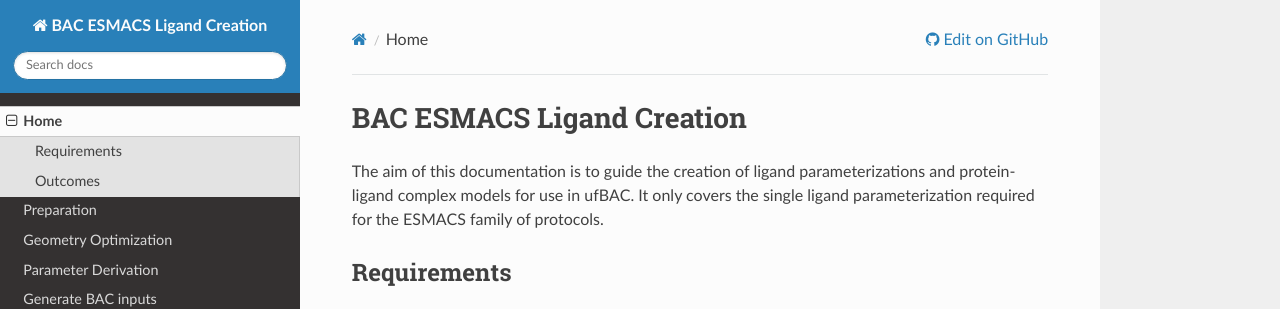
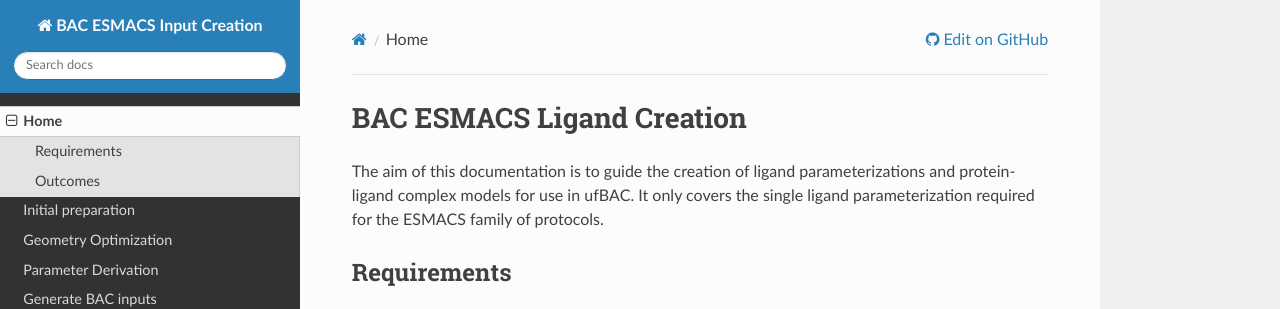
Before and after one commit to UCL-CCS/esmacs-input-creation-docs, an MkDocs documentation site: the page built from docs/index.md, in a window 1280 px wide. Shown: the top 309 px of the page. Built offline with MkDocs 1.6.1, drawn with Linux system fonts in a browser that asks for light colours; nearby versions of some CDN libraries; old or Windows-style settings are respelled for this version of MkDocs.

Commit message:
Change titles - from ligand to input creation

```diff
--- a/mkdocs.yml
+++ b/mkdocs.yml
@@ -1,4 +1,4 @@
-site_name: BAC ESMACS Ligand Creation
+site_name: BAC ESMACS Input Creation
 site_description: Description of methods to create BAC compatible protein-ligand system descriptions for ESMACS simulations
 repo_url: https://github.com/UCL-CCS/esmacs-input-creation-docs
 edit_uri: blob/master/docs/
@@ -6,7 +6,7 @@ site_author: David W. Wright
 
 pages:
     - Home: index.md
-    - Preparation: preparation.md
+    - Initial preparation: preparation.md
     - Geometry Optimization: geometry_optimization.md
     - Parameter Derivation: parameter_derivation.md
     - Generate BAC inputs: generate_bac_inputs.md
```
